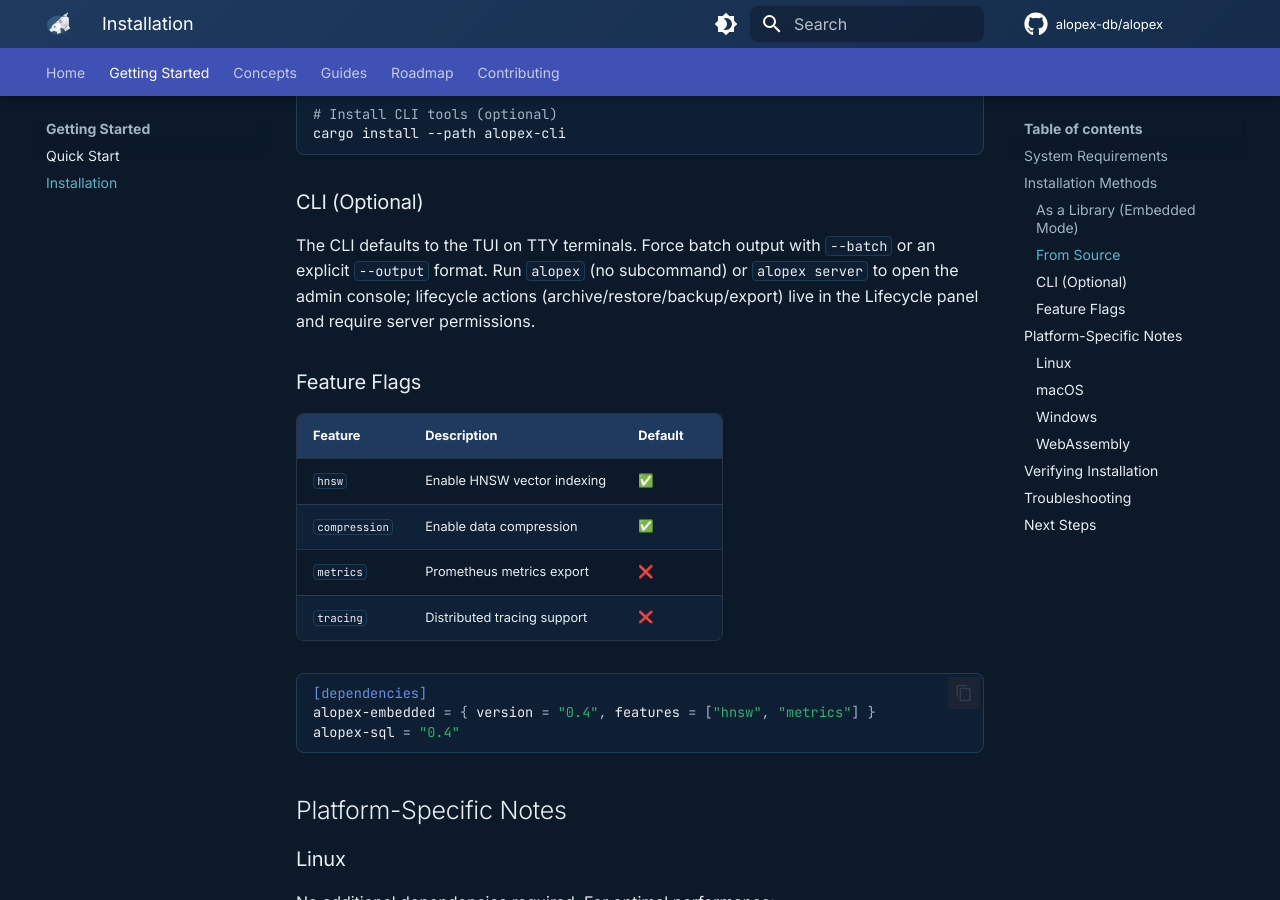
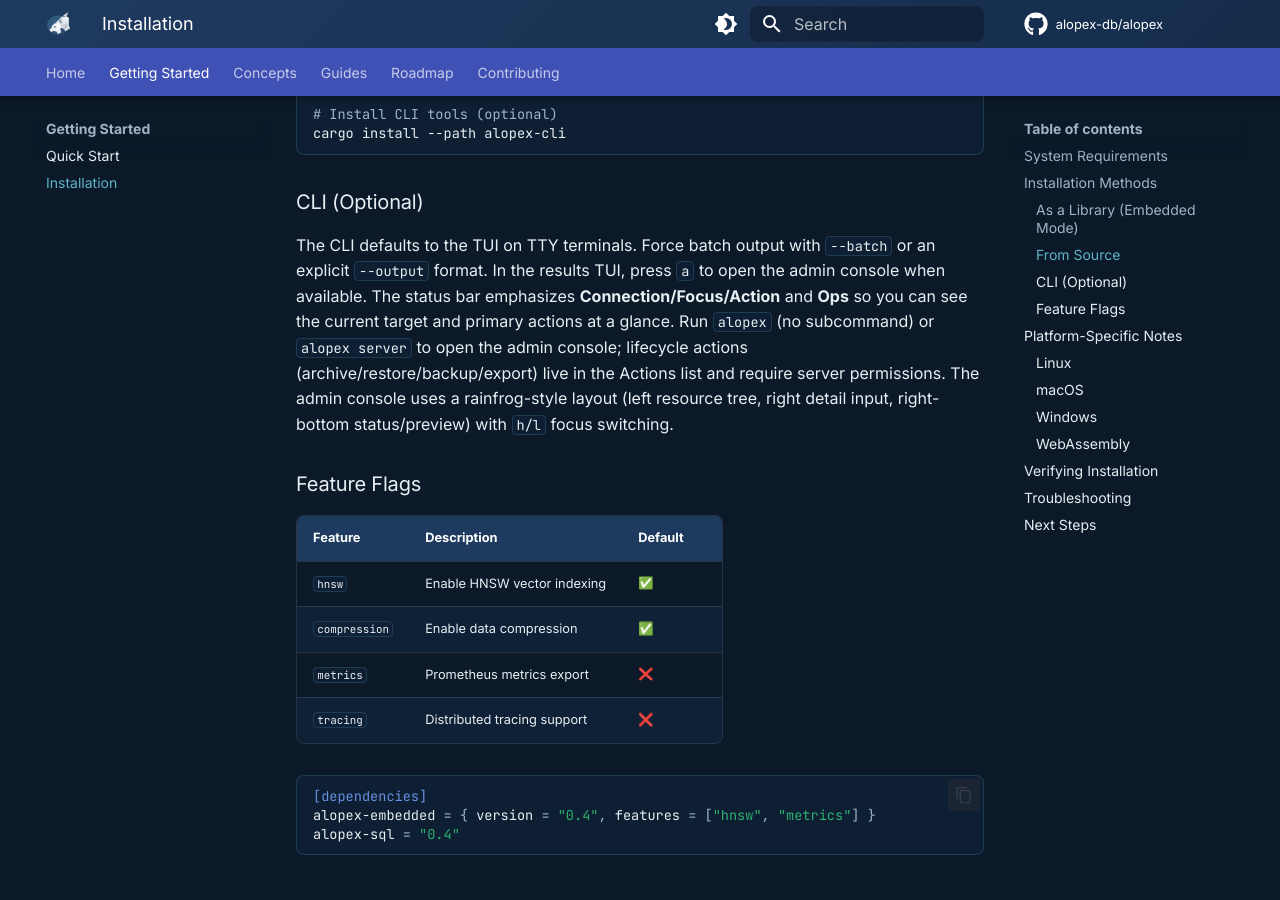
Before and after one commit to alopex-db/alopex-db.github.io, an MkDocs documentation site: the page built from docs/getting-started/installation.md, in a window 1280 px wide and 900 px high, scrolled down 1191 px. Built offline with MkDocs 1.6.1 and Material for MkDocs 9.7.7, drawn with Linux system fonts in a browser that asks for light colours; emoji names are drawn with the system emoji font; comment, search, counter and statistics services are not loaded.

Commit message:
Refresh TUI docs

```diff
--- a/docs/getting-started/installation.md
+++ b/docs/getting-started/installation.md
@@ -58,9 +58,13 @@
 ### CLI (Optional)
 
 The CLI defaults to the TUI on TTY terminals. Force batch output with `--batch`
-or an explicit `--output` format. Run `alopex` (no subcommand) or `alopex server`
-to open the admin console; lifecycle actions (archive/restore/backup/export) live
-in the Lifecycle panel and require server permissions.
+or an explicit `--output` format. In the results TUI, press `a` to open the admin
+console when available. The status bar emphasizes **Connection/Focus/Action**
+and **Ops** so you can see the current target and primary actions at a glance.
+Run `alopex` (no subcommand) or `alopex server` to open the admin console; lifecycle
+actions (archive/restore/backup/export) live in the Actions list and require
+server permissions. The admin console uses a rainfrog-style layout (left resource
+tree, right detail input, right-bottom status/preview) with `h/l` focus switching.
 
 ### Feature Flags
 
```
Also changed, not shown: docs/getting-started/quickstart.md (+5 -2 lines), docs/index.md (+5 -2 lines).
